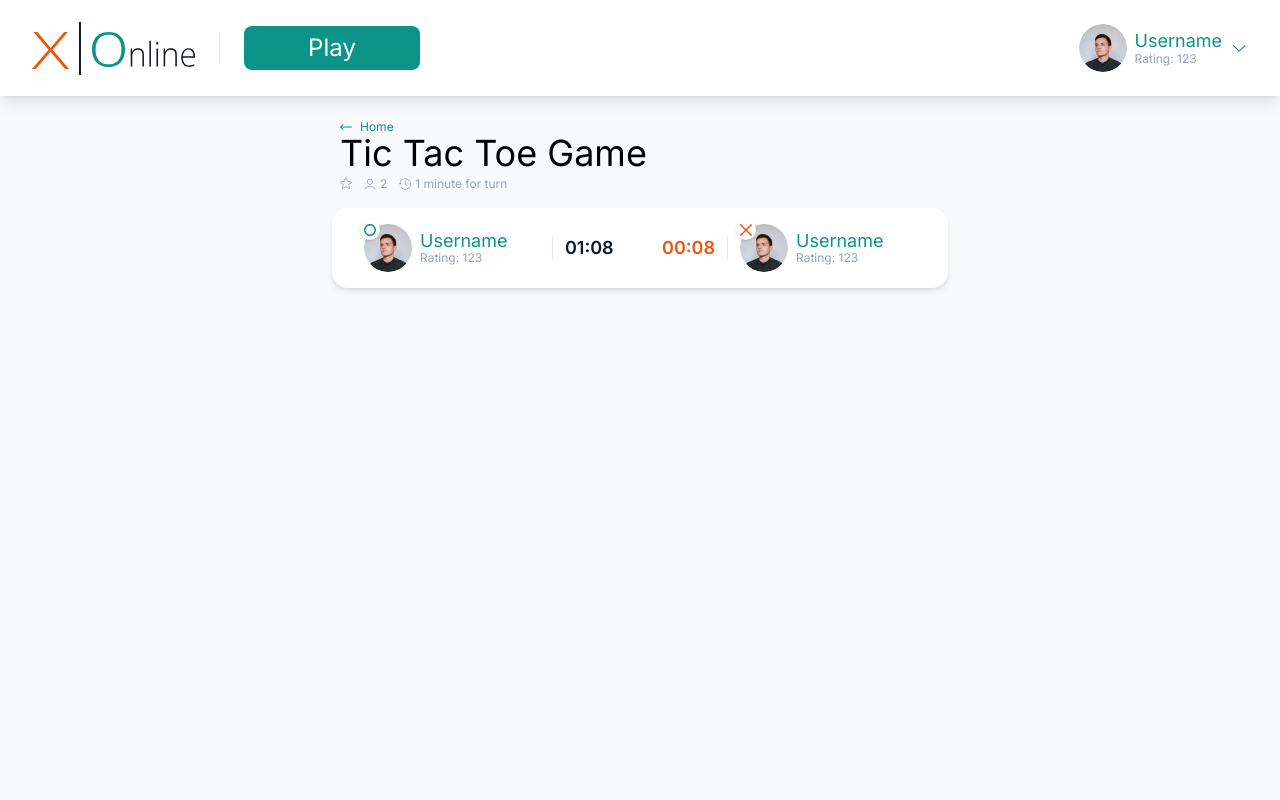
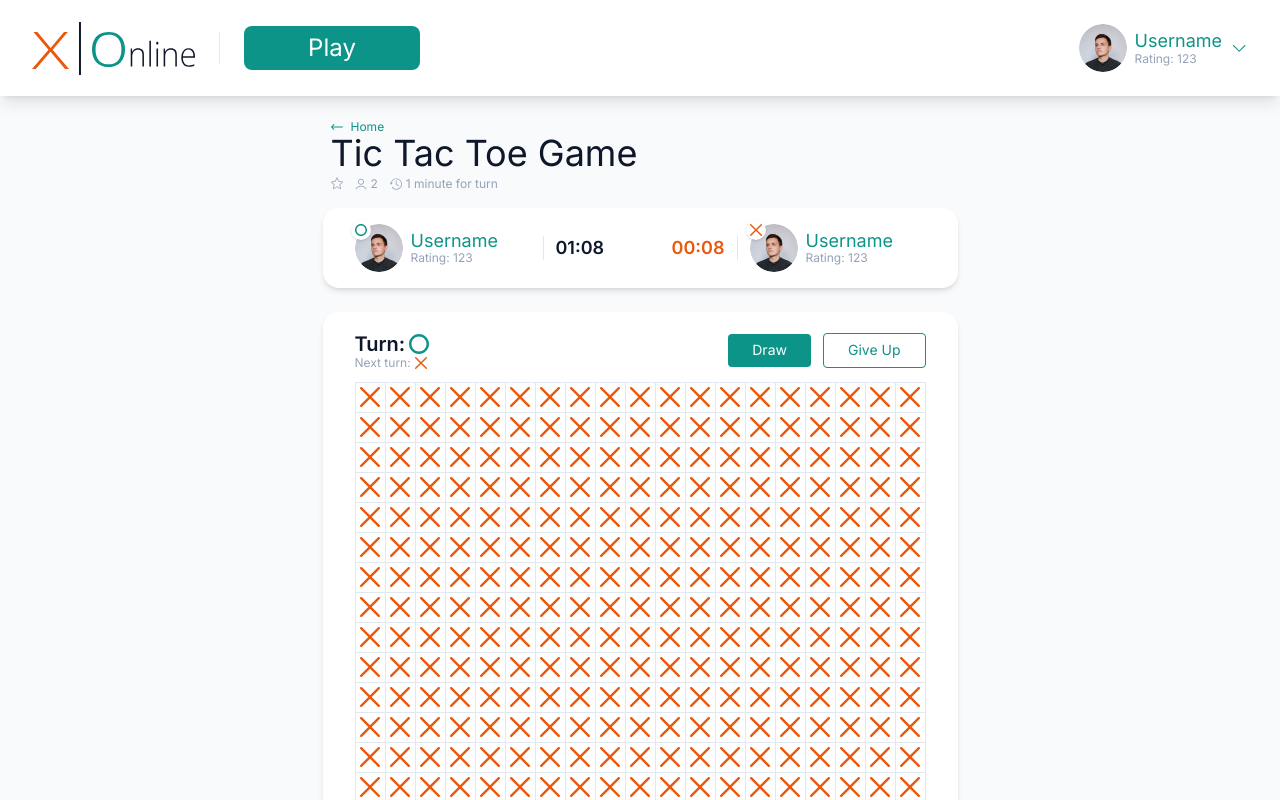
Before and after one commit to nobiart/tic-tac-toe-game, a Next.js app: page / in a window 1280 px wide. Shown: the top 800 px of the page. Built offline with nearby package versions, Linux system fonts and the light colour scheme.

Commit message:
feat: Add Game Field component layout, move buttons to UI Kit

```diff
--- /dev/null
+++ b/components/game/GameField.jsx
@@ -0,0 +1,44 @@
+import clsx from "clsx";
+import { ZeroIcon } from "./icons/ZeroIcon";
+import { CrossIcon } from "./icons/CrossIcon";
+import { UIButton } from "../uiKit/UIButton";
+
+const cells = new Array(19 * 19).fill(null);
+
+export function GameField({ className }) {
+  return (
+    <div
+      className={clsx(
+        className,
+        "bg-white rounded-2xl shadow-md px-8 pt-5 pb-7",
+      )}
+    >
+      <div className="flex items-center gap-3">
+        <div className="mr-auto">
+          <div className="flex items-center gap-1 text-xl leading-tight font-semibold">
+            Turn: <ZeroIcon className="w-5 h-5" />
+          </div>
+          <div className="flex items-center gap-1 text-xs text-slate-400 leading-tight">
+            Next turn: <CrossIcon />
+          </div>
+        </div>
+        <UIButton size="md" type="primary">
+          Draw
+        </UIButton>
+        <UIButton size="md" type="outline">
+          Give Up
+        </UIButton>
+      </div>
+      <div className="grid grid-cols-[repeat(19,_30px)] grid-rows-[repeat(19,_30px)] pl-px pt-px mt-3">
+        {cells.map((_, i) => (
+          <button
+            key={i}
+            className="border border-slate-200 -ml-px -mt-px flex items-center justify-center"
+          >
+            <CrossIcon className="w-5 h-5" />
+          </button>
+        ))}
+      </div>
+    </div>
+  );
+}
--- a/components/game/GameInfo.jsx
+++ b/components/game/GameInfo.jsx
@@ -19,7 +19,7 @@ export function GameInfo({ className }) {
           </div>
         </div>
         <div className="h-6 w-px bg-slate-200"></div>
-        <div className="text-slate-900 text-lg font-semibold">01:08</div>
+        <div className="text-lg font-semibold">01:08</div>
       </div>
 
       <div className="flex gap-3 items-center">
--- a/components/game/index.js
+++ b/components/game/index.js
@@ -1,2 +1,3 @@
 export { GameTitle } from "./GameTitle";
 export { GameInfo } from "./GameInfo";
+export { GameField } from "./GameField";
--- a/components/header/Header.jsx
+++ b/components/header/Header.jsx
@@ -2,15 +2,16 @@ import Image from "next/image";
 import logoSrc from "./logo.svg";
 import { Profile } from "../profile";
 import { ArrowDownIcon } from "./icons/ArrowDownIcon";
+import { UIButton } from "../uiKit/UIButton";
 
 export function Header() {
   return (
     <header className="flex h-24 items-center px-8 bg-white shadow-lg">
       <Image src={logoSrc} alt="Logo" />
       <div className="w-px h-8 bg-slate-200 mx-6" />
-      <button className="w-44 bg-teal-600 text-white rounded-lg px-5 py-2 text-2xl leading-tight transition-colors hover:bg-teal-500">
+      <UIButton size="lg" type="primary" className="w-44">
         Play
-      </button>
+      </UIButton>
       <button className="ml-auto flex items-center gap-2 text-teal-600">
         <Profile />
         <ArrowDownIcon />
--- /dev/null
+++ b/components/uiKit/UIButton.jsx
@@ -0,0 +1,27 @@
+import clsx from "clsx";
+
+/**
+ * @param {{
+ * children,
+ * className: string,
+ * size: "lg" | "md",
+ * type: "primary" | "outline",
+ * }} props
+ */
+
+export function UIButton({ children, className, size, type }) {
+  const buttonClasses = clsx(
+    "transition-colors",
+    className,
+    {
+      md: "rounded px-6 py-2 text-sm leading-tight",
+      lg: "rounded-lg px-5 py-2 text-2xl leading-tight",
+    }[size],
+    {
+      primary: "bg-teal-600 text-white hover:bg-teal-500",
+      outline: "border border-teal-600 text-teal-600 hover:bg-teal-50",
+    }[type],
+  );
+
+  return <button className={buttonClasses}>{children}</button>;
+}
--- a/pages/_app.jsx
+++ b/pages/_app.jsx
@@ -1,11 +1,12 @@
 import "../styles/global.css";
 import { Inter } from "next/font/google";
+import clsx from "clsx";
 
 const inter = Inter({ subsets: ["latin", "cyrillic"] });
 
 export default function App({ Component, pageProps }) {
   return (
-    <div className={inter.className}>
+    <div className={clsx(inter.className, "text-slate-900")}>
       <Component {...pageProps} />
     </div>
   );
--- a/pages/index.jsx
+++ b/pages/index.jsx
@@ -1,13 +1,14 @@
 import { Header } from "../components/header";
-import { GameInfo, GameTitle } from "../components/game";
+import { GameField, GameInfo, GameTitle } from "../components/game";
 
 export default function HomePage() {
   return (
     <div className="bg-slate-50 min-h-screen">
       <Header />
-      <main className="pt-6 mx-auto max-w-[616px]">
+      <main className="pt-6 mx-auto w-max">
         <GameTitle />
         <GameInfo className="mt-4" />
+        <GameField className="mt-6" />
       </main>
     </div>
   );
```
